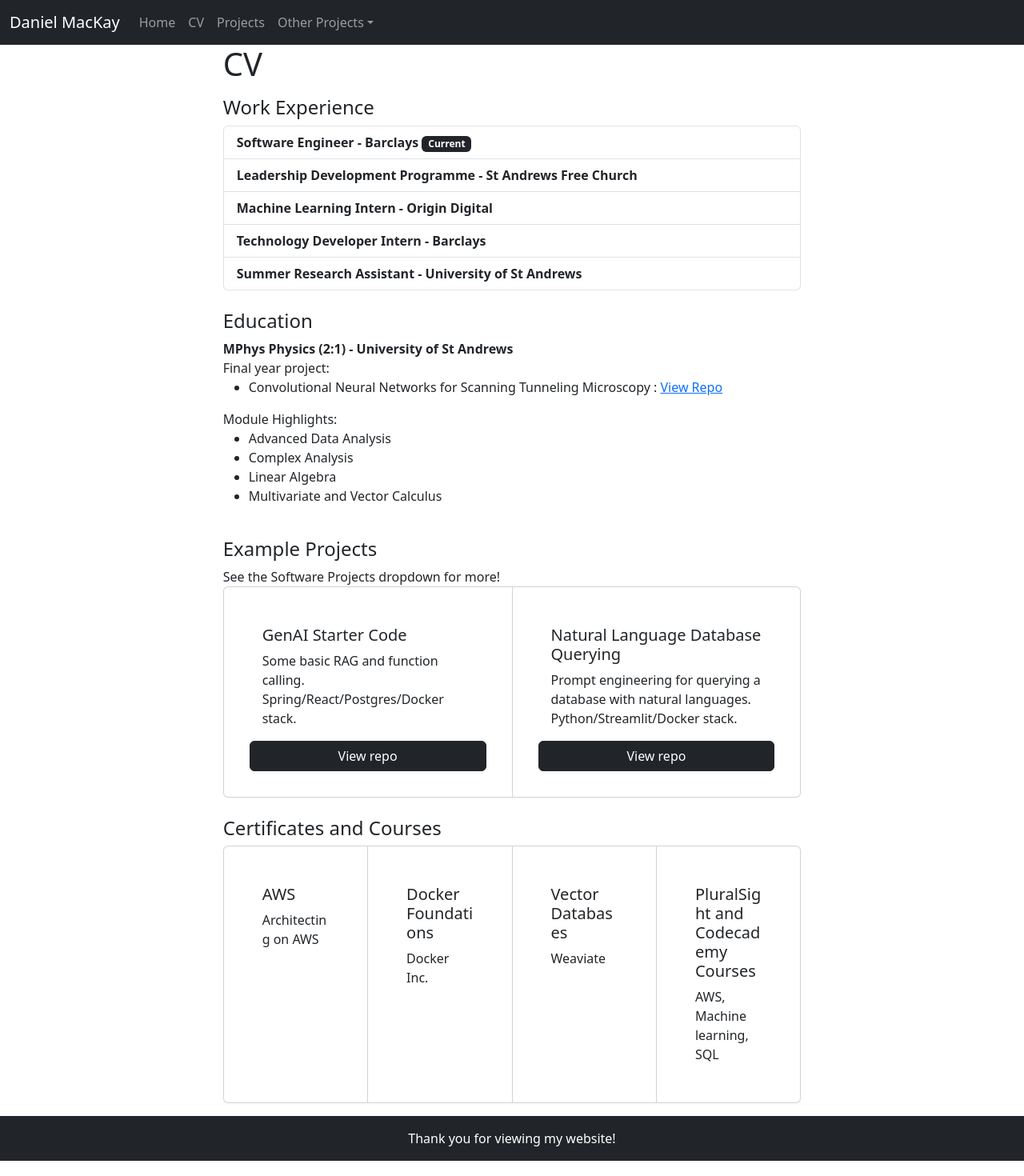
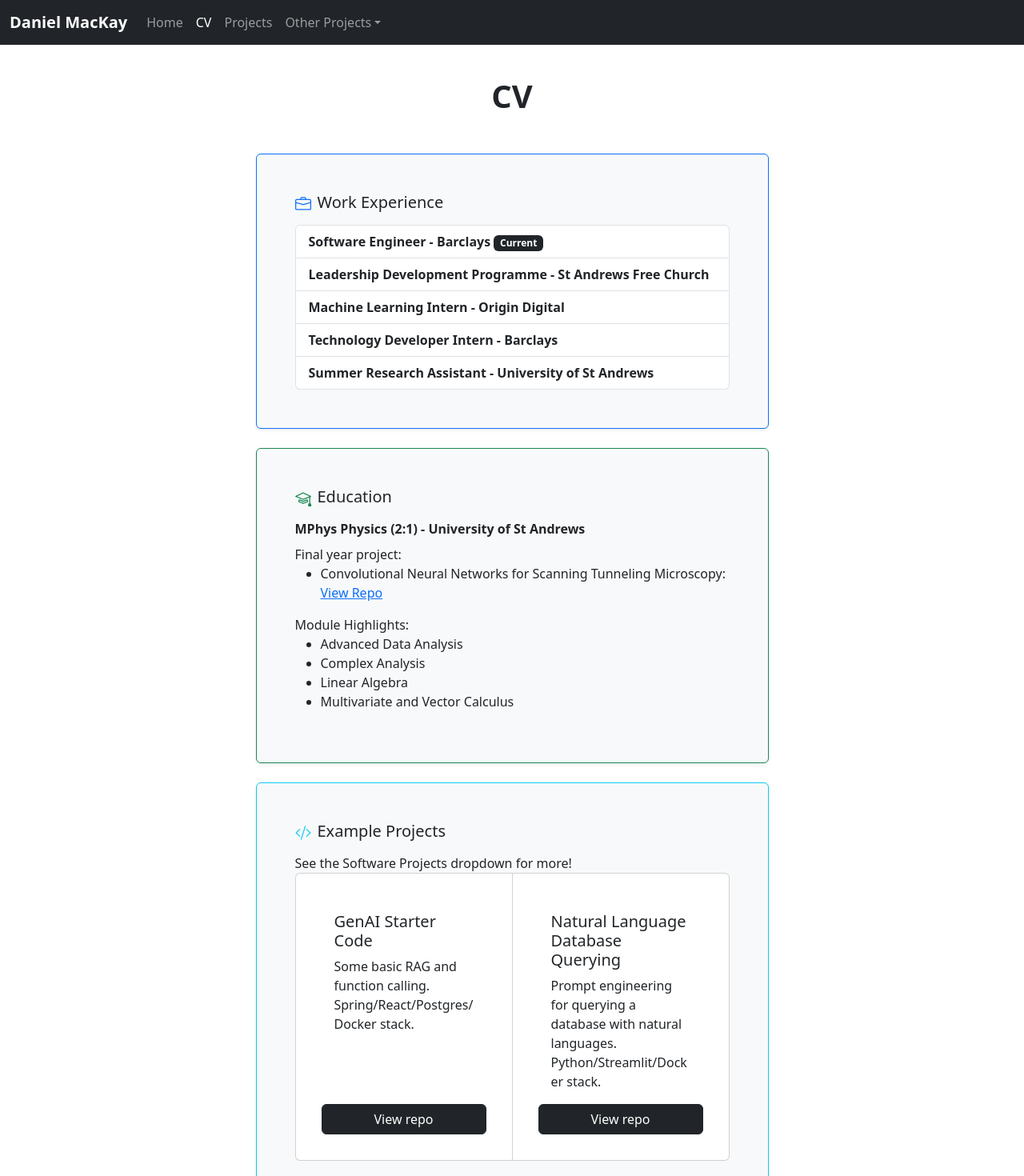
Before and after one commit to dmackay39/dmackay39.github.io, a React (Vite) app: page /#/cv in a window 1280 px wide. Shown: the top 1470 px of the page at 80% size. Built offline with nearby package versions, Linux system fonts and the light colour scheme.

Commit message:
Style upgrade

```diff
--- a/package.json
+++ b/package.json
@@ -15,7 +15,9 @@
     "react": "^18.3.1",
     "react-bootstrap": "^2.10.7",
     "react-dom": "^18.3.1",
-    "react-router": "^7.1.0"
+    "react-icons": "^5.5.0",
+    "react-router": "^7.1.0",
+    "react-router-dom": "^7.6.1"
   },
   "devDependencies": {
     "@eslint/js": "^9.17.0",
--- a/src/App.tsx
+++ b/src/App.tsx
@@ -18,7 +18,9 @@ function App(props : AppProps) {
           <Header />
         </Row>
         <Row className='flex-grow-1'>
+          <Container className="pt-5">
           {children}
+          </Container>
         </Row>
         <Row>
           <Footer />
--- a/src/components/Courses.tsx
+++ b/src/components/Courses.tsx
@@ -1,45 +1,31 @@
 import Card from 'react-bootstrap/Card';
-import CardGroup from 'react-bootstrap/CardGroup';
+import Row from 'react-bootstrap/Row';
+import Col from 'react-bootstrap/Col';
+
+const courses = [
+  { title: 'AWS', text: 'Architecting on AWS' },
+  { title: 'Docker Foundations', text: 'Docker Inc.' },
+  { title: 'Vector Databases', text: 'Weaviate' },
+  { title: 'PluralSight and Codecademy Courses', text: 'AWS, Machine learning, SQL' },
+];
 
 function Courses() {
-    return (
-        <>
-        <CardGroup>
-        <Card>
-        <Card.Body>
-          <Card.Title>AWS</Card.Title>
-          <Card.Text>
-            Architecting on AWS
-          </Card.Text>
-        </Card.Body>
-        </Card>
-        <Card>
-        <Card.Body>
-          <Card.Title>Docker Foundations</Card.Title>
-          <Card.Text>
-            Docker Inc.
-          </Card.Text>
-        </Card.Body>
-        </Card>
-        <Card>
-        <Card.Body>
-          <Card.Title>Vector Databases</Card.Title>
-          <Card.Text>
-            Weaviate
-          </Card.Text>
-        </Card.Body>
-        </Card>
-        <Card>
-        <Card.Body>
-          <Card.Title>PluralSight and Codecademy Courses</Card.Title>
-          <Card.Text>
-            AWS, Machine learning, SQL
-          </Card.Text>
-        </Card.Body>
-        </Card>
-        </CardGroup>
-        </>
-    )
+  return (
+    <div className="my-4">
+      <Row xs={1} md={2} className="g-4">
+        {courses.map((course, idx) => (
+          <Col key={idx}>
+            <Card className="h-100 shadow-sm">
+              <Card.Body>
+                <Card.Title>{course.title}</Card.Title>
+                <Card.Text>{course.text}</Card.Text>
+              </Card.Body>
+            </Card>
+          </Col>
+        ))}
+      </Row>
+    </div>
+  );
 }
 
 export default Courses;
--- a/src/components/Header.tsx
+++ b/src/components/Header.tsx
@@ -2,26 +2,37 @@ import Container from 'react-bootstrap/Container';
 import Nav from 'react-bootstrap/Nav';
 import Navbar from 'react-bootstrap/Navbar';
 import NavDropdown from 'react-bootstrap/NavDropdown';
-import { Link } from 'react-router';
+import { NavLink } from 'react-router-dom';
 
 function Header() {
     return (
-        <Navbar bg="dark" data-bs-theme="dark" variant="dark">
+        <Navbar bg="dark" data-bs-theme="dark" variant="dark" expand="md" fixed='top'>
             <Container fluid>
-          <Navbar.Brand href="/">Daniel MacKay</Navbar.Brand>
+                <Navbar.Brand as={NavLink} to="/" className="fw-bold">
+                    Daniel MacKay
+                </Navbar.Brand>
+                <Navbar.Toggle aria-controls="main-navbar-nav" />
+                <Navbar.Collapse id="main-navbar-nav">
                     <Nav className="me-auto">
-            <Nav.Link><Link to="/" className='custom-link'>Home</Link></Nav.Link>
-            <Nav.Link><Link to="/cv" className='custom-link'>CV</Link></Nav.Link>
-            <Nav.Link><Link to="/projects" className='custom-link'>Projects</Link></Nav.Link>
+                        <Nav.Link as={NavLink} to="/" end>
+                            Home
+                        </Nav.Link>
+                        <Nav.Link as={NavLink} to="/cv">
+                            CV
+                        </Nav.Link>
+                        <Nav.Link as={NavLink} to="/projects">
+                            Projects
+                        </Nav.Link>
                         <NavDropdown title="Other Projects" id="basic-nav-dropdown">
-              <NavDropdown.Item>
-                <Link to="/grandadssermons" className='custom-link'>Grandad's Sermons</Link>
+                            <NavDropdown.Item as={NavLink} to="/grandadssermons">
+                                Grandad's Sermons
                             </NavDropdown.Item>
                         </NavDropdown>
                     </Nav>
+                </Navbar.Collapse>
             </Container>
         </Navbar>
-    )
+    );
 }
 
 export default Header;
--- a/src/pages/CV.tsx
+++ b/src/pages/CV.tsx
@@ -1,51 +1,83 @@
 import Stack from 'react-bootstrap/Stack';
 import Container from 'react-bootstrap/Container';
 import Col from 'react-bootstrap/Col';
-import { Row } from 'react-bootstrap';
+import { Row, Card } from 'react-bootstrap';
 import Courses from '../components/Courses';
 import ExampleProjects from '../components/ExampleProjects';
 import WorkExperience from '../components/WorkExperience';
+import { BsBriefcase, BsMortarboard, BsCodeSlash, BsPatchCheck } from 'react-icons/bs';
 
 function CV () {
     return (
         <Container>
             <Row>
                 <Col />
-        <Col xs={7}>
-        <Stack gap={2}>
-        <h1>CV</h1>
-        <p>
-        <h4>Work Experience</h4>
+                <Col xs={12} md={8} lg={7}>
+                    <Stack gap={4} className="my-5">
+                        <h1 className="mb-4 text-center fw-bold">CV</h1>
+
+                        <Card className="shadow-sm border-primary bg-light">
+                            <Card.Body>
+                                <Card.Title className="mb-3">
+                                    <BsBriefcase className="me-2 text-primary" />
+                                    Work Experience
+                                </Card.Title>
                                 <WorkExperience />
-        </p>
-        <p>
-        <h4>Education</h4>
+                            </Card.Body>
+                        </Card>
+
+                        <Card className="shadow-sm border-success bg-light">
+                            <Card.Body>
+                                <Card.Title className="mb-3">
+                                    <BsMortarboard className="me-2 text-success" />
+                                    Education
+                                </Card.Title>
                                 <div className="fw-bold">MPhys Physics (2:1) - University of St Andrews</div>
-            <div>Final year project:</div>
-            <ul><li>Convolutional Neural Networks for Scanning Tunneling Microscopy : <a href='https://github.com/dmackay39/ConvNet-Dissertation' target='_blank'>View Repo</a></li></ul>
-            <div>Module Highlights:</div>
+                                <div className="mt-2">Final year project:</div>
+                                <ul>
+                                    <li>
+                                        Convolutional Neural Networks for Scanning Tunneling Microscopy:{' '}
+                                        <a href='https://github.com/dmackay39/ConvNet-Dissertation' target='_blank' rel="noopener noreferrer">
+                                            View Repo
+                                        </a>
+                                    </li>
+                                </ul>
+                                <div className="mt-2">Module Highlights:</div>
                                 <ul>
                                     <li>Advanced Data Analysis</li>
                                     <li>Complex Analysis</li>
                                     <li>Linear Algebra</li>
                                     <li>Multivariate and Vector Calculus</li>
                                 </ul>
-        </p>
-        <p>
-        <h4>Example Projects</h4>
+                            </Card.Body>
+                        </Card>
+
+                        <Card className="shadow-sm border-info bg-light">
+                            <Card.Body>
+                                <Card.Title className="mb-3">
+                                    <BsCodeSlash className="me-2 text-info" />
+                                    Example Projects
+                                </Card.Title>
                                 <div>See the Software Projects dropdown for more!</div>
                                 <ExampleProjects />
-        </p>
-        <p>
-        <h4>Certificates and Courses</h4>
+                            </Card.Body>
+                        </Card>
+
+                        <Card className="shadow-sm border-warning bg-light">
+                            <Card.Body>
+                                <Card.Title className="mb-3">
+                                    <BsPatchCheck className="me-2 text-warning" />
+                                    Certificates and Courses
+                                </Card.Title>
                                 <Courses />
-        </p>
+                            </Card.Body>
+                        </Card>
                     </Stack>
                 </Col>
                 <Col />
             </Row>
         </Container>
-    )
+    );
 }
 
 export default CV;
--- a/src/pages/Home.tsx
+++ b/src/pages/Home.tsx
@@ -1,31 +1,36 @@
-import { Container, Row, Col } from "react-bootstrap";
+import { Container, Row, Col, Card } from "react-bootstrap";
 
-function Home(){
+function Home() {
     return (
         <Container>
-        <Row>
-        <Col />
-        <Col xs={7}>
+            <Row className="justify-content-center">
+                <Col xs={12} md={8} lg={7}>
+                    <Card className="shadow-sm my-5 bg-light border-0">
+                        <Card.Body>
+                            <h1 className="mb-4 fw-bold text-center">Intro</h1>
+                            <p>Hi! I am a full-stack software engineer.</p>
                             <p>
-        <h1>Intro</h1>
-        <p>Hi! I am a full-stack software engineer.</p>
-        <p>I often create github repos as reference projects as I learn new technologies. Feel free to have a look!</p>
-        <p>Some of my professional interests are: </p>
+                                I often create GitHub repos as reference projects as I learn new technologies.
+                                Feel free to have a look!
+                            </p>
+                            <p>Some of my professional interests are:</p>
                             <ul>
-            <li>Rest APIs with Java and Python</li>
+                                <li>REST APIs with Java and Python</li>
                                 <li>React Web Apps</li>
-            <li>Machine Learning techniques</li>
+                                <li>Machine Learning </li>
                                 <li>Generative AI</li>
-            <li>Mathematical Financial Models</li>
+                                <li>Mathematical Models</li>
                                 <li>Quantum Computing</li>
                             </ul>
-        <p>So on this site you may see projects and posts related to the above!</p>
+                            <p>
+                                So on this site you may see projects and posts related to the above!
                             </p>
+                        </Card.Body>
+                    </Card>
                 </Col>
-        <Col />
             </Row>
         </Container>
-    )
+    );
 }
 
 export default Home;
--- a/src/pages/SoftwareProjects.tsx
+++ b/src/pages/SoftwareProjects.tsx
@@ -1,55 +1,90 @@
-import { Tab, Tabs } from "react-bootstrap";
+import { Tab, Tabs, Card, Row, Col } from "react-bootstrap";
+import { BsRobot, BsCupHot, BsCodeSlash, BsBoxSeam, BsLightning } from "react-icons/bs";
 
-function SoftwareProjects(){
-    return (
+// Optionally add a description field to each project for more detail
+const projects = {
+  "AI & ML": [
+    { title: "Gen AI Starter", url: "https://github.com/dmackay39/gen-ai-starter", icon: <BsRobot /> },
+    { title: "Natural Language Database Querying", url: "https://github.com/dmackay39/gen-ai-sql", icon: <BsRobot /> },
+    { title: "Classification of Forest Cover", url: "https://github.com/dmackay39/Forest-Cover-Classification", icon: <BsRobot /> },
+    { title: "Classification of Heart Attacks", url: "https://github.com/dmackay39/Heart-Attack-Classification", icon: <BsRobot /> },
+    { title: "Linear Regression with House Prices", url: "https://github.com/dmackay39/House-Price-Linear-Regression", icon: <BsRobot /> },
+  ],
+  Java: [
+    { title: "Gen AI Starter", url: "https://github.com/dmackay39/gen-ai-starter", icon: <BsCupHot /> },
+    { title: "Simple full-stack Library App", url: "https://github.com/dmackay39/simple-library", icon: <BsCupHot /> },
+    { title: "Example Spring Rest API", url: "https://github.com/dmackay39/spring-api-demo", icon: <BsCupHot /> },
+    { title: "Spring Entity Inheritance Annotations", url: "https://github.com/dmackay39/spring-inheritance-strategies", icon: <BsCupHot /> },
+    { title: "Spring API Capstone Project", url: "https://github.com/dmackay39/LibrarySystemCapstone", icon: <BsCupHot /> },
+    { title: "Bank API Capstone Project", url: "https://github.com/dmackay39/BankCapstone", icon: <BsCupHot /> },
+  ],
+  Python: [
+    { title: "Natural Language Database Querying", url: "https://github.com/dmackay39/gen-ai-sql", icon: <BsCodeSlash /> },
+    { title: "Classification of Forest Cover", url: "https://github.com/dmackay39/Forest-Cover-Classification", icon: <BsCodeSlash /> },
+    { title: "Classification of Heart Attacks", url: "https://github.com/dmackay39/Heart-Attack-Classification", icon: <BsCodeSlash /> },
+    { title: "Linear Regression with House Prices", url: "https://github.com/dmackay39/House-Price-Linear-Regression", icon: <BsCodeSlash /> },
+  ],
+  React: [
+    { title: "Gen AI Starter", url: "https://github.com/dmackay39/gen-ai-starter", icon: <BsLightning /> },
+    { title: "Simple full-stack Library App", url: "https://github.com/dmackay39/simple-library", icon: <BsLightning /> },
+  ],
+  Docker: [
+    { title: "Gen AI Starter", url: "https://github.com/dmackay39/gen-ai-starter", icon: <BsBoxSeam /> },
+    { title: "Natural Language Database Querying", url: "https://github.com/dmackay39/gen-ai-sql", icon: <BsBoxSeam /> },
+  ],
+};
+
+// Reusable ProjectCard component
+function ProjectCard({ title, url, icon }: { title: string; url: string; icon: JSX.Element }) {
+  return (
+    <Card className="h-100 shadow-sm border-0 project-card-hover">
+      <Card.Body>
+        <Card.Title className="d-flex align-items-center mb-2">
+          <span className="me-2 fs-4">{icon}</span>
+          <a
+            href={url}
+            target="_blank"
+            rel="noopener noreferrer"
+            className="fw-bold text-decoration-none"
+            aria-label={`View project: ${title}`}
+          >
+            {title}
+          </a>
+        </Card.Title>
+      </Card.Body>
+    </Card>
+  );
+}
+
+function SoftwareProjects() {
+  return (
     <div>
-    <Tabs
-        defaultActiveKey="AI & ML"
-        id="uncontrolled-tab-example"
-        className="mb-3"
-      >
-        <Tab eventKey="AI & ML" title="AI & ML">
-          <ul>
-            <li><a href="https://github.com/dmackay39/gen-ai-starter" target="_blank">Gen AI Starter</a></li>
-            <li><a href="https://github.com/dmackay39/gen-ai-sql" target="_blank">Natural Language Database Querying</a></li>
-            <li><a href="https://github.com/dmackay39/Forest-Cover-Classification" target="_blank">Classification of Forest Cover</a></li>
-            <li><a href="https://github.com/dmackay39/Heart-Attack-Classification" target="_blank">Classification of Heart Attacks</a></li>
-            <li><a href="https://github.com/dmackay39/House-Price-Linear-Regression" target="_blank">Linear Regression with House Prices</a></li>
-          </ul>
-        </Tab>
-        <Tab eventKey="Java" title="Java">
-          <ul>
-          <li><a href="https://github.com/dmackay39/gen-ai-starter" target="_blank">Gen AI Starter</a></li>
-          <li><a href="https://github.com/dmackay39/simple-library" target="_blank">Simple full-stack Library App</a></li>
-          <li><a href="https://github.com/dmackay39/spring-api-demo" target="_blank">Example Spring Rest API</a></li>
-          <li><a href="https://github.com/dmackay39/spring-inheritance-strategies" target="_blank">Spring Entity Inheritance Annotations</a></li>
-          <li><a href="https://github.com/dmackay39/LibrarySystemCapstone" target="_blank">Spring API Capstone Project</a></li>
-          <li><a href="https://github.com/dmackay39/BankCapstone" target="_blank">Bank API Capstone Project</a></li>
-          </ul>
-        </Tab>
-        <Tab eventKey="Python" title="Python">
-          <ul>
-            <li><a href="https://github.com/dmackay39/gen-ai-sql" target="_blank">Natural Language Database Querying</a></li>
-            <li><a href="https://github.com/dmackay39/Forest-Cover-Classification" target="_blank">Classification of Forest Cover</a></li>
-            <li><a href="https://github.com/dmackay39/Heart-Attack-Classification" target="_blank">Classification of Heart Attacks</a></li>
-            <li><a href="https://github.com/dmackay39/House-Price-Linear-Regression" target="_blank">Linear Regression with House Prices</a></li>
-          </ul>
-        </Tab>
-        <Tab eventKey="React" title="React">
-        <ul>
-          <li><a href="https://github.com/dmackay39/gen-ai-starter" target="_blank">Gen AI Starter</a></li>
-          <li><a href="https://github.com/dmackay39/simple-library" target="_blank">Simple full-stack Library App</a></li>
-          </ul>
-        </Tab>
-        <Tab eventKey="Docker" title="Docker">
-        <ul>
-          <li><a href="https://github.com/dmackay39/gen-ai-starter" target="_blank">Gen AI Starter</a></li>
-          <li><a href="https://github.com/dmackay39/gen-ai-sql" target="_blank">Natural Language Database Querying</a></li>
-        </ul>
-        </Tab>
-    </Tabs>
+      <Tabs defaultActiveKey="AI & ML" id="software-projects-tabs" className="mb-4">
+        {Object.entries(projects).map(([category, items]) => (
+          <Tab eventKey={category} title={category} key={category}>
+            <Row xs={1} md={2} className="g-3 mt-2">
+              {items.map((proj, idx) => (
+                <Col key={idx}>
+                  <ProjectCard {...proj} />
+                </Col>
+              ))}
+            </Row>
+          </Tab>
+        ))}
+      </Tabs>
+      <style>
+        {`
+          .project-card-hover {
+            transition: transform 0.15s, box-shadow 0.15s;
+          }
+          .project-card-hover:hover {
+            transform: translateY(-4px) scale(1.02);
+            box-shadow: 0 0.5rem 1rem rgba(0,0,0,0.15);
+          }
+        `}
+      </style>
     </div>
-    )
+  );
 }
 
 export default SoftwareProjects;
```
Also changed, not shown: 1 other file (tests, documents, lock files or other folders). Lines whose indentation alone changed are shown as unchanged.
